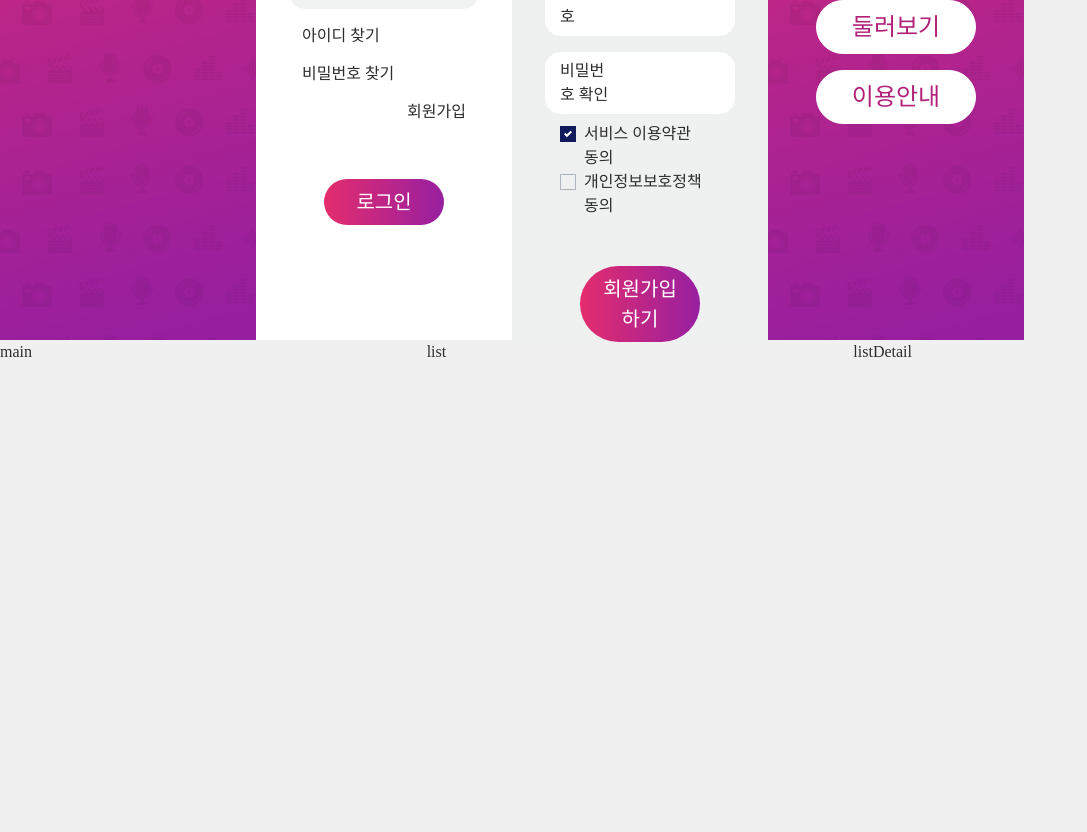
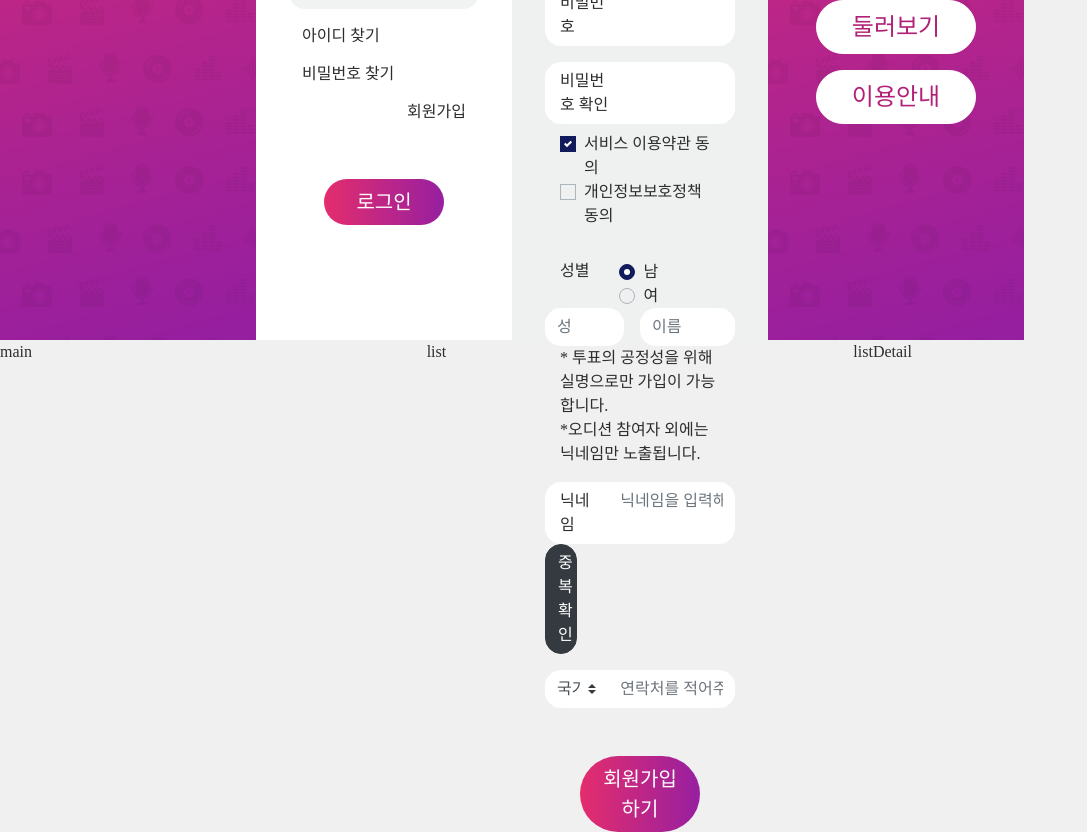
Before and after one commit to pixellog/Audition, a Vue app: page / in a window 1280 px wide. Shown: the part 460-1292 px from the top of the page, without its empty margins (0-1087 px from the left). Before the commit the page ends 824 px from the top, so only its background shows below. Built offline with nearby package versions, Linux system fonts and the light colour scheme; a web font is replaced by a local one.

Commit message:
회원가입 수정

```diff
--- a/src/pages/Join.vue
+++ b/src/pages/Join.vue
@@ -17,25 +17,57 @@
                 <li>* 입력하신 이메일이 아이디로 사용됩니다.</li>
             </ul>
 
-            <b-button variant="dark" pill block class="mt-3">이메일 인증하기</b-button>
+            <b-row class="mt-3">
+                <b-button variant="dark" size="lg" pill block>이메일 인증하기</b-button>
+            </b-row>
 
 
             <b-row class="bg-white rounded mt-3">
                 <label for="" class="col-5 col-form-label">인증번호</label>
-                <b-input class="col-7 border-0" placeholder="이메일로 온 인증번호를 적어주세요"/>
+                <b-input class="col-7 border-0 text-right" placeholder="이메일로 온 인증번호를 적어주세요"/>
             </b-row>
 
             <b-row class="bg-white rounded mt-3">
                 <label for="" class="col-5 col-form-label">비밀번호</label>
-                <b-input class="col-7 border-0"/>
+                <b-input type="password" class="col-7 border-0"/>
             </b-row>
 
             <b-row class="bg-white rounded mt-3">
                 <label for="" class="col-5 col-form-label">비밀번호 확인</label>
-                <b-input class="col-7 border-0"/>
+                <b-input type="password" class="col-7 border-0"/>
             </b-row>
 
-            <b-form-checkbox-group v-model="terms" :options="termsOptions" class="mt-2"/>
+            <b-form-checkbox-group stacked v-model="terms" :options="termsOptions" class="mt-2"/>
+
+            <b-row class="mt-4">
+                <label for="" class="col-auto col-form-label">성별</label>
+                <b-form-radio-group v-model="gender" :options="genderOptions" class="mt-2 col"/>
+            </b-row>
+
+            <b-row>
+                <b-input class="col flex-grow-1 mr-3 bg-white rounded border-0" placeholder="성"/>
+                <b-input class="col-6 bg-white rounded border-0" placeholder="이름"/>
+            </b-row>
+
+            <ul class="list-unstyled">
+                <li>* 투표의 공정성을 위해 실명으로만 가입이 가능합니다.</li>
+                <li>*오디션 참여자 외에는 닉네임만 노출됩니다.</li>
+            </ul>
+
+            <b-row class="mt-3">
+                <div class="col-auto flex-grow-1 mr-3 bg-white rounded">
+                    <b-row>
+                        <label for="" class="col-4 col-form-label">닉네임</label>
+                        <b-input class="col-8 border-0 text-right" placeholder="닉네임을 입력해주세요"/>
+                    </b-row>
+                </div>
+                <b-button variant="dark" class="col-2 rounded">중복확인</b-button>
+            </b-row>
+
+            <b-row class="bg-white rounded mt-3">
+                <b-form-select v-model="county" :options="countyOptions" class="col-4 border-0"/>
+                <b-input placeholder="연락처를 적어주세요" class="col-8 border-0 text-right"></b-input>
+            </b-row>
 
             <div class="text-center">
                 <b-button variant="danger" size="lg" pill class="mt-5 w-75">회원가입하기</b-button>
@@ -54,7 +86,11 @@
         data() {
             return {
                 terms: 0,
+                gender: 0,
+                county:0,
                 termsOptions: Object.assign({}, ['서비스 이용약관 동의', '개인정보보호정책 동의']),
+                genderOptions: Object.assign({}, ['남', '여']),
+                countyOptions: Object.assign({}, ['국가번호']),
             }
         }
     }
```
